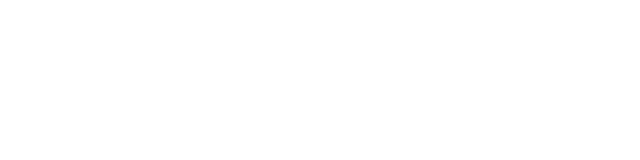
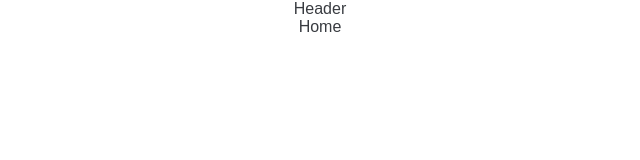
Before and after one commit to amin-qanbari/-Building-the-Tesla-Clone-with-ReactJS-Redux-Styled-Components-, a React (Create React App) app: page / in a window 1280 px wide. Shown: the top 160 px of the page, without its empty margins (320-960 px from the left). Built offline with nearby package versions, Linux system fonts and the light colour scheme.

Commit message:
add Header and Home component in App.js

```diff
--- a/src/App.js
+++ b/src/App.js
@@ -1,10 +1,13 @@
 import React from 'react';
 import './App.css';
+import Header from './components/Header';
+import Home from './components/Home';
 
 function App() {
   return (
     <div className="App">
-
+      <Header/>
+      <Home/>
     </div>
   );
 }
```
